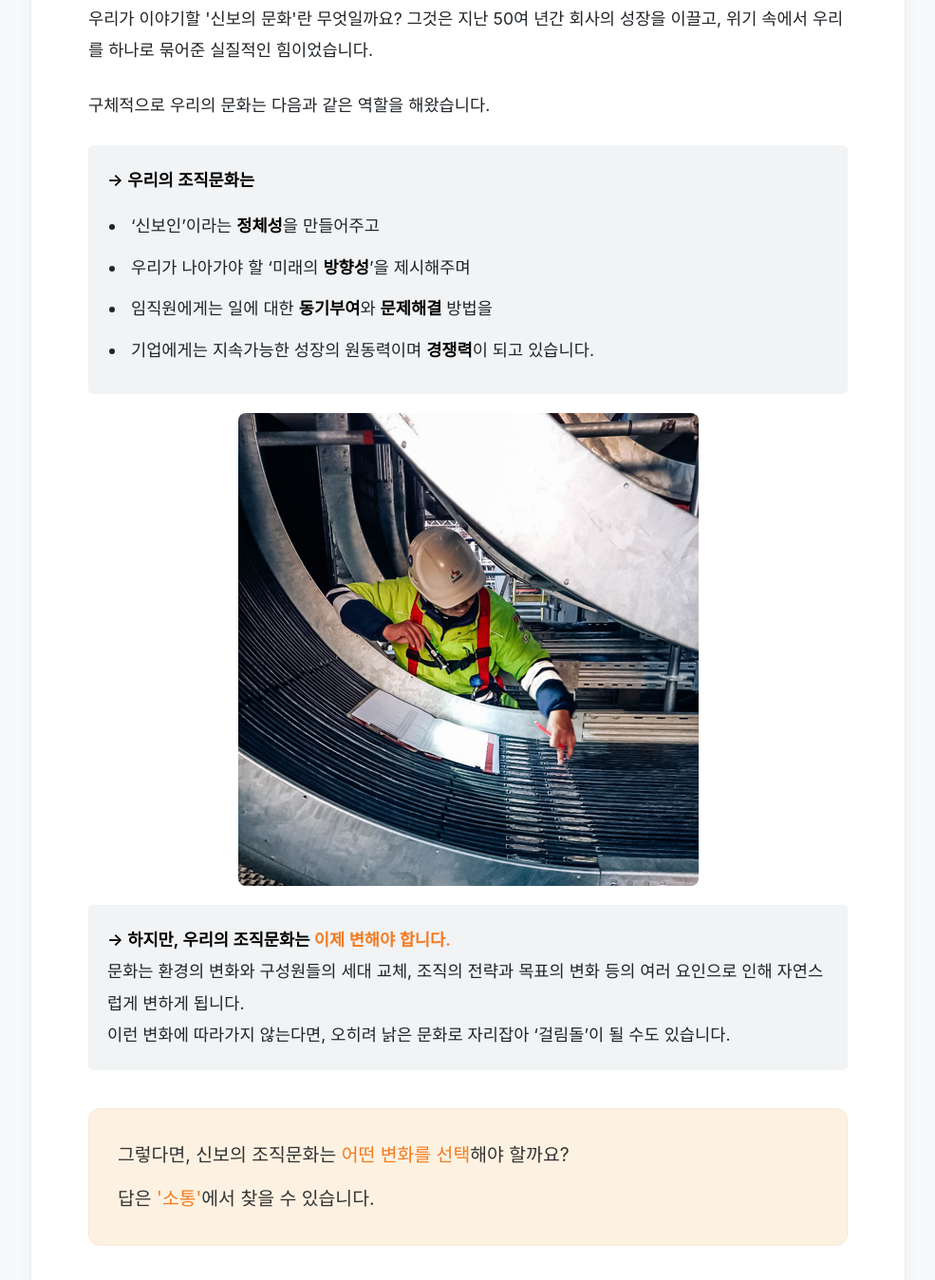
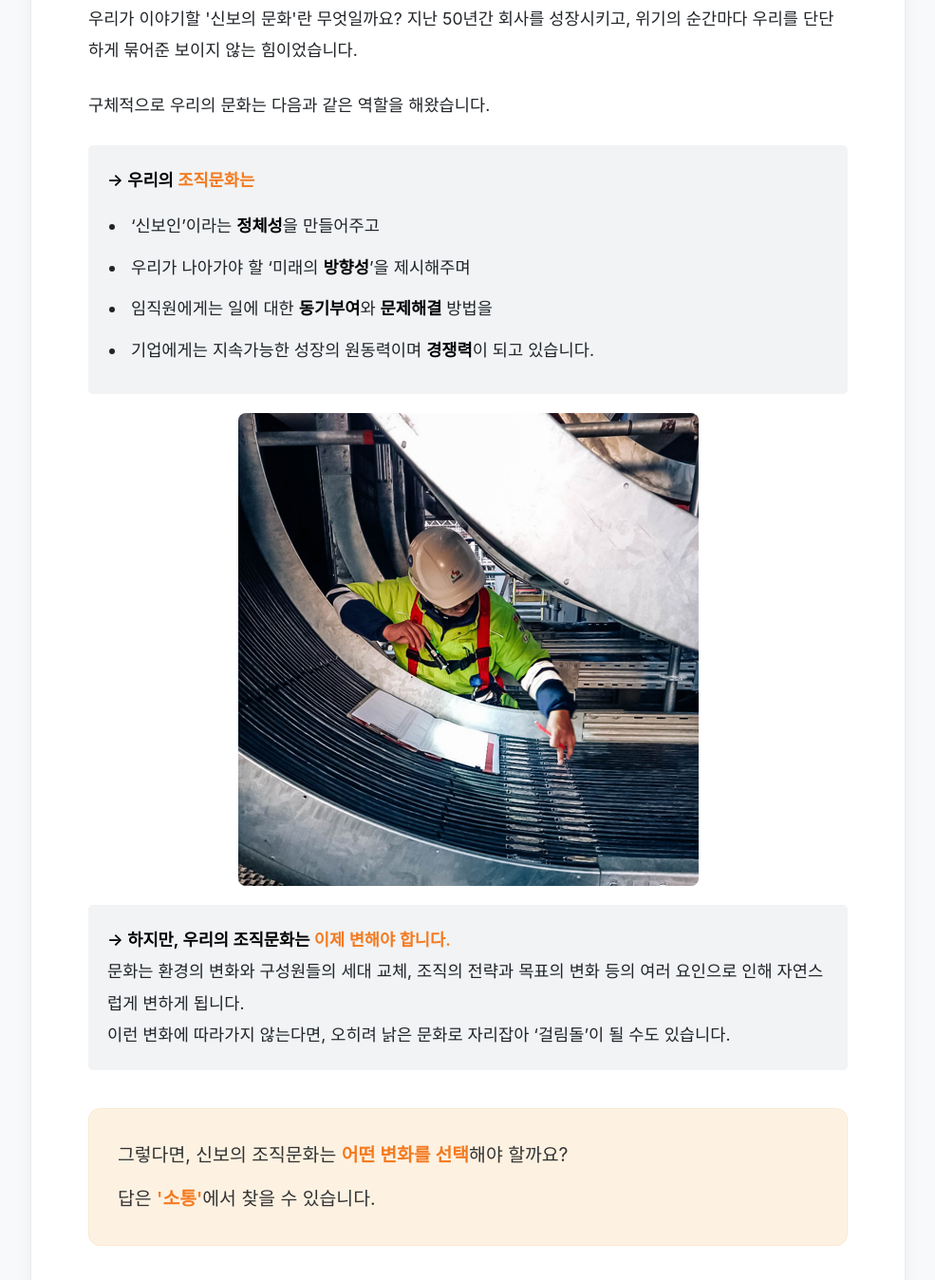
Before and after one commit to SHINBO1972/NEWS-, a plain HTML site: page article1.html in a window 1280 px wide. Shown: the part 1292-2640 px from the top of the page at 95% size, without its empty margins (147-1132 px from the left). Drawn offline with Linux system fonts and the light colour scheme.

Commit message:
Update article1.html

```diff
--- a/article1.html
+++ b/article1.html
@@ -55,10 +55,10 @@
                 <!-- ▼▼▼ 본문 시작 ▼▼▼ -->
                 <h3>신보그룹의 조직문화, <span class="text-orange">‘변화’</span> 앞에 서다</h3>
                 <img src="hilight_card1.png" alt="소통 기획 이미지" class="article-image">
-                <p>우리가 이야기할 '신보의 문화'란 무엇일까요? 그것은 지난 50여 년간 회사의 성장을 이끌고, 위기 속에서 우리를 하나로 묶어준 실질적인 힘이었습니다.</p>
+                <p>우리가 이야기할 '신보의 문화'란 무엇일까요? 지난 50년간 회사를 성장시키고, 위기의 순간마다 우리를 단단하게 묶어준 보이지 않는 힘이었습니다.</p>
                      <p>구체적으로 우리의 문화는 다음과 같은 역할을 해왔습니다.</p>
                 <div class="info-box">
-                    <p><strong>→ 우리의 조직문화는</strong></p>
+                    <p><strong>→ 우리의  <span class="text-orange">조직문화는</span></strong></p>
                     <ul>
                         <li>‘신보인’이라는 <strong>정체성</strong>을 만들어주고</li>
                         <li>우리가 나아가야 할 ‘미래의 <strong>방향성</strong>’을 제시해주며</li>
@@ -73,8 +73,8 @@
                     <p>이런 변화에 따라가지 않는다면, 오히려 낡은 문화로 자리잡아 ‘걸림돌’이 될 수도 있습니다.</p>
                 </div>
                 <div class="highlight-box">
-                    <p>그렇다면, 신보의 조직문화는 <span class="text-orange">어떤 변화를 선택</span>해야 할까요?</p>
-                    <p>답은 <span class="text-orange">'소통'</span>에서 찾을 수 있습니다.</p>
+                    <p>그렇다면, 신보의 조직문화는 <strong><span class="text-orange">어떤 변화를 선택</strong></span>해야 할까요?</p>
+                    <p>답은 <strong><span class="text-orange">'소통'</strong></span>에서 찾을 수 있습니다.</p>
                 </div>
                 <br></br>
                 <h3>'소통', 신보 <span class="text-orange">조직문화의 기준</span></h3>
@@ -91,7 +91,7 @@
                     <img src="4.png" alt="소통 중심의 업무 환경 이미지">
                 </div>
                 <p>이러한 업무 환경에선 ‘누가, 왜 무엇을 하는지’ 모르고는 <strong>판단도, 협업도 불가능</strong>합니다. </p>
-                <p>또한, 신보는 신뢰 기반 자율 경영을 추구하기 때문에, <strong>정직한 소통</strong>에 기반한 경영이 요구됩니다.</p>
+                <p>또한, 신보는 신뢰 기반 자율 경영을 추구하기 때문에, <span class="highlight-text"><strong>정직한 소통</span></strong>에 기반한 경영이 요구됩니다.</p>
                 <div class="highlight-box">
                     <p>그래서 우리에게 ‘소통’은 선택이 아니라, <span class="text-orange">일의 전제</span>가 됩니다.</p>
                 </div>
```
